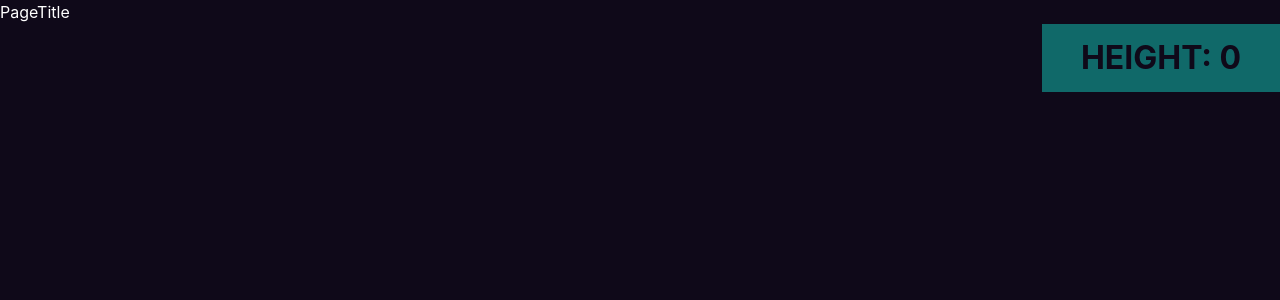
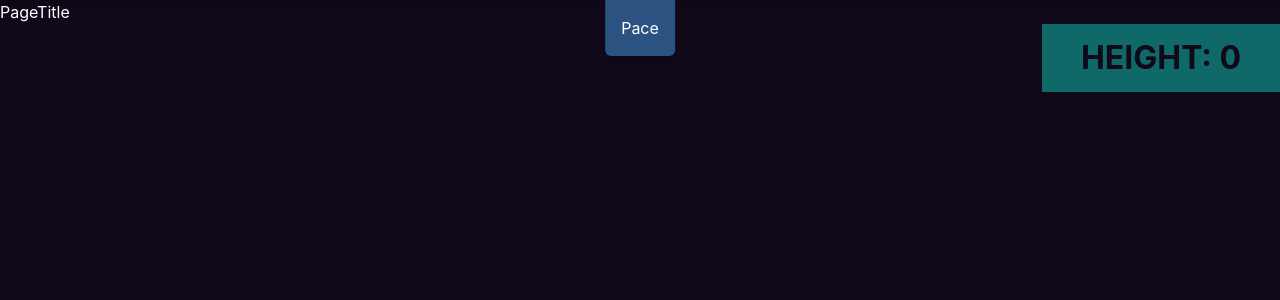
Before and after one commit to petervidaHU/vertical-fe, a React app: page / in a window 1280 px wide. Shown: the top 300 px of the page. Built offline with nearby package versions, Linux system fonts and the light colour scheme; the HTML template or start-up script is replaced by a standard one.

Commit message:
implement settings with pace

```diff
--- a/src/components/MainWrapper.tsx
+++ b/src/components/MainWrapper.tsx
@@ -4,12 +4,14 @@ import styled from '@emotion/styled'
 import { useScroll } from '../hooks/useScroll'
 import ScrollAmount from './ScrollAmount'
 import StorySelector from './StorySelector'
+import Settings from './settings/Settings'
 
 const MainWrapper = () => {
   const { data, error, isLoading, scrollAmount } = useScroll()
 
   return (
     <Main>
+      <Settings />
       <PageTitle />
       <GridContainer>
         <div>
@@ -28,10 +30,6 @@ const MainWrapper = () => {
 export default MainWrapper
 
 const Main = styled.section`
-      /* display: flex; */
-      /* flex-direction: column; */
-      /* align-items: center; */
-      /* justify-content: center; */
       width: auto;
       height: 100vh;
       background: #0f0919;
--- /dev/null
+++ b/src/components/settings/Pace.tsx
@@ -0,0 +1,28 @@
+import React from 'react';
+import { Button, Text, HStack, Box } from '@chakra-ui/react';
+import { useDispatch, useSelector } from 'react-redux';
+import { selectPace, dividePace, multiplyPace } from '../../store/paceSlice';
+
+const Pace = () => {
+  const dispatch = useDispatch();
+  const pace = useSelector(selectPace);
+  const userFriendlyPace = (p) => {
+    if (p > 10) {
+      return `${p / 10} km / scroll`
+    }
+     return `${ p * 100 } m / scroll`
+    }
+
+  return (
+    <HStack>
+      <Button onClick={() => dispatch(dividePace())}>-</Button>
+      <Box>
+      <Text>{userFriendlyPace(pace)}</Text>
+
+      </Box>
+      <Button onClick={() => dispatch(multiplyPace())}>+</Button>
+    </HStack>
+  )
+}
+
+export default Pace;
--- /dev/null
+++ b/src/components/settings/Settings.tsx
@@ -0,0 +1,66 @@
+import React, { useState } from 'react'
+import styled from '@emotion/styled'
+import { Box } from '@chakra-ui/react';
+import Pace from './Pace';
+
+const Settings = () => {
+  const [showPace, setShowPace] = useState(false);
+
+  return (<>
+    <Box
+      onMouseEnter={() => setShowPace(true)}
+      onMouseLeave={() => setShowPace(false)}
+      zIndex="100"
+    >
+      <Box
+        position="absolute"
+        height="100px"
+        top={showPace ? "0" : "-100px"}
+        left="0"
+        right="0"
+        transition="top 0.5s"
+        bg="blue.700"
+        mt={0}
+        px={4}
+        py={2}
+        color="white"
+        borderBottomRadius="md"
+        boxShadow="md"
+        >
+        <Pace />
+      </Box>
+
+      <Box
+        position="absolute"
+        top={showPace ? "100px" : "0"}
+        left="50%"
+        transition="top 0.5s"
+        transform="translateX(-50%)"
+        bg="blue.700"
+        color="white"
+        p={4}
+        borderBottomRadius="md"
+        boxShadow="md"
+      >
+        Pace
+      </Box>
+
+    </Box>
+  </>
+  )
+}
+
+export default Settings;
+
+const SettingContainer = styled.section`
+position: absolute;
+top: 0;
+left: 0;
+right: 0;
+`
+
+const SettingsTab = styled.div`
+padding: 10px;
+background: #ccc;
+
+`
--- /dev/null
+++ b/src/store/paceSlice.ts
@@ -0,0 +1,18 @@
+import { createSlice, PayloadAction } from '@reduxjs/toolkit';
+
+const paceSlice = createSlice({
+  name: 'pace',
+  initialState: 1,
+  reducers: {
+    setPace: (state, action: PayloadAction<number>) => action.payload,
+    multiplyPace: (state) => state * 10,
+    dividePace: (state) => state > 1 ? state / 10 : state,
+  },
+}
+);
+
+export const { setPace, multiplyPace, dividePace } = paceSlice.actions;
+
+export const selectPace = (state) => state.pace;
+
+export default paceSlice.reducer;
--- a/src/store/store.ts
+++ b/src/store/store.ts
@@ -2,11 +2,13 @@ import { configureStore } from '@reduxjs/toolkit';
 import { storiesApi } from '../API/storyAPI';
 import { useDispatch } from 'react-redux';
 import scrollReducer from './scrollSlice';
+import paceReducer from './paceSlice';
 
 export const store = configureStore({
   reducer: {
     [storiesApi.reducerPath]: storiesApi.reducer,
     scroll: scrollReducer,
+    pace: paceReducer,
   },
   middleware: (getDefaultMiddleware) => getDefaultMiddleware().concat(storiesApi.middleware),
 });
```
